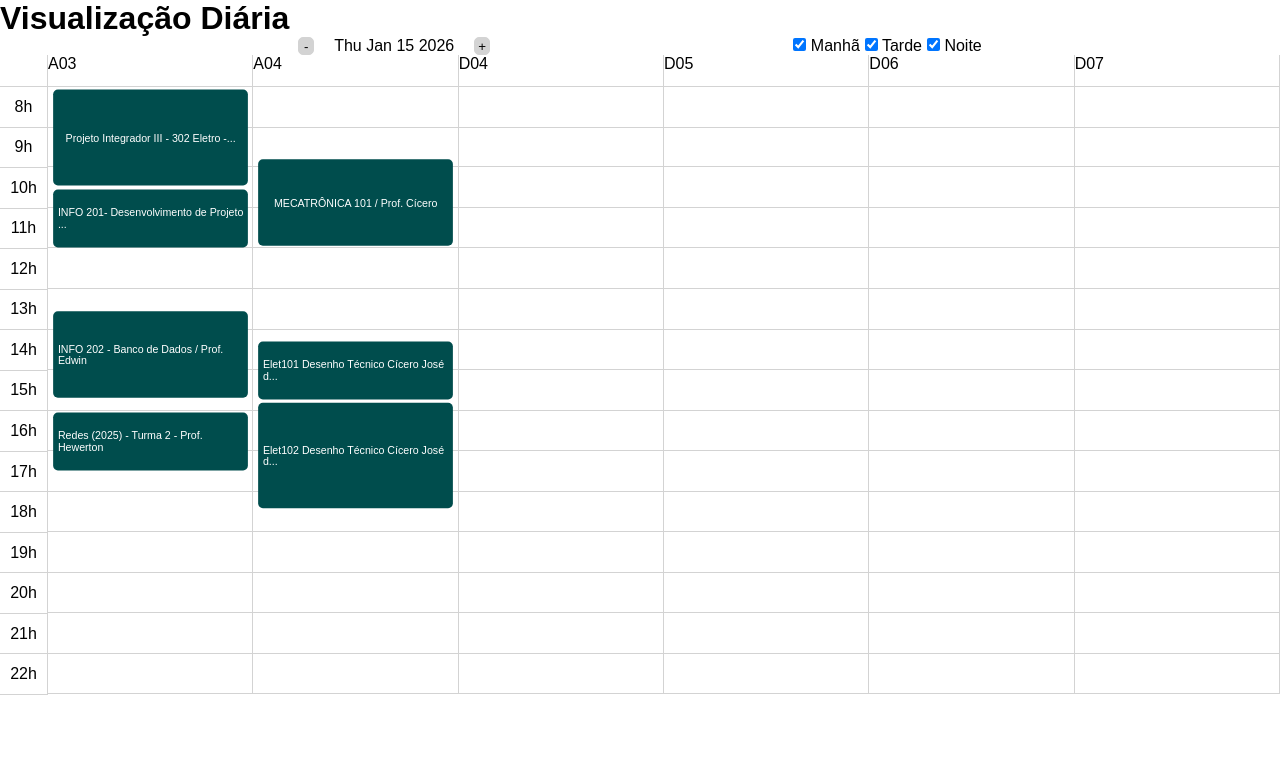
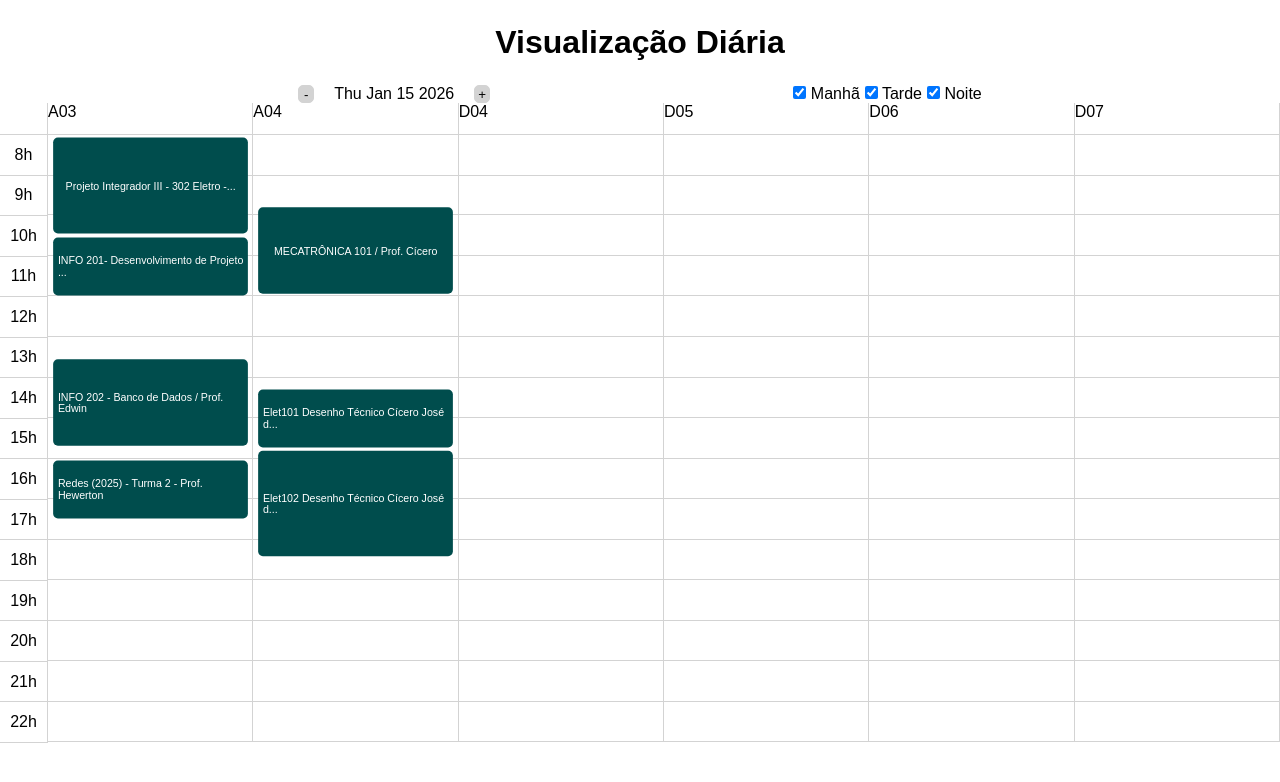
Before and after one commit to fabricaDeSonhos/SIRA, a Next.js app in the folder new-front/: page / in a window 1280 px wide. Shown: the top 782 px of the page. Built offline with nearby package versions, Linux system fonts and the light colour scheme.

Commit message:
Update globals.css
Título da visão diária centralizado

```diff
--- a/new-front/app/css/globals.css
+++ b/new-front/app/css/globals.css
@@ -45,3 +45,9 @@ a {
   justify-content: space-evenly;
 
 }
+
+h1{
+  text-align: center;
+  margin-top: 1.5rem;
+  margin-bottom: 1.5rem;
+}
```
